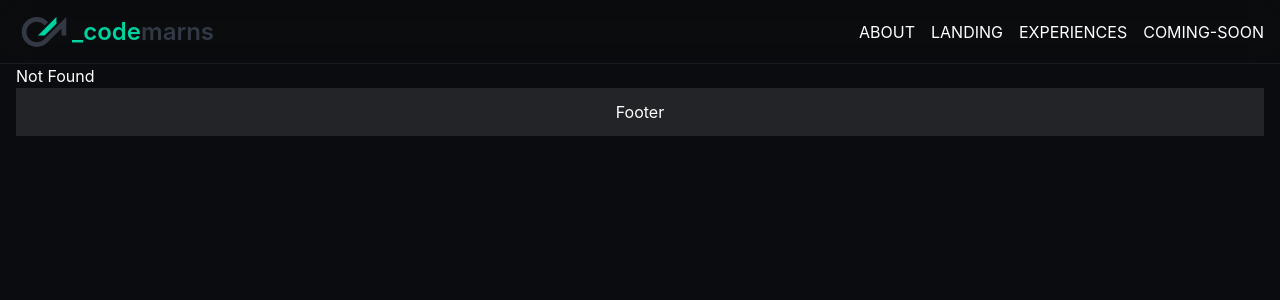
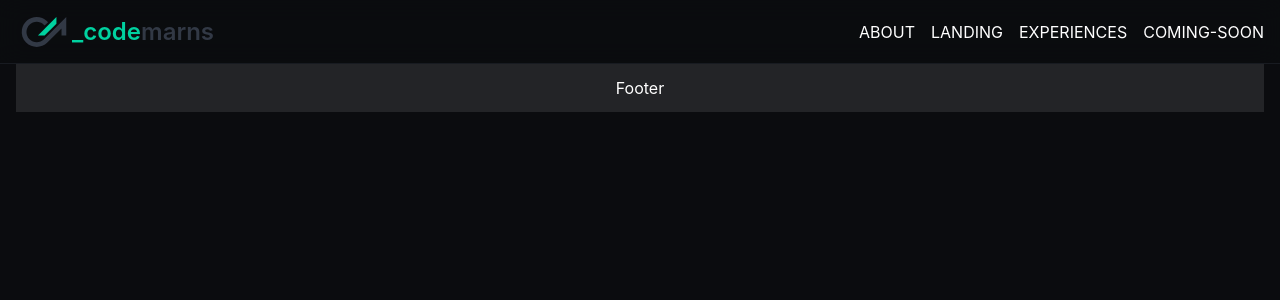
Before and after one commit to codemarns/portfolio, a React (Vite) app: page / in a window 1280 px wide. Before the commit this address had no page. Shown: the top 300 px of the page. Built offline with nearby package versions, Linux system fonts and the light colour scheme.

Commit message:
fix: not found page

```diff
--- a/src/App.tsx
+++ b/src/App.tsx
@@ -25,8 +25,6 @@ const data = {
   },
 };
 
-// test changes
-
 function App() {
   const code = "codemarns";
   const headerData = data && data.header;
@@ -47,7 +45,7 @@ function App() {
           <Route path="/portfolio/landing" element={<Landing />} />
           <Route path="/portfolio/experiences" element={<Experiences />} />
           <Route path="/portfolio/coming-soon" element={<ComingSoon />} />
-          <Route path="*" element={<NotFound />} />
+          <Route path="/portfolio/*" element={<NotFound />} />
         </Routes>
         <Footer />
       </Container>
```
